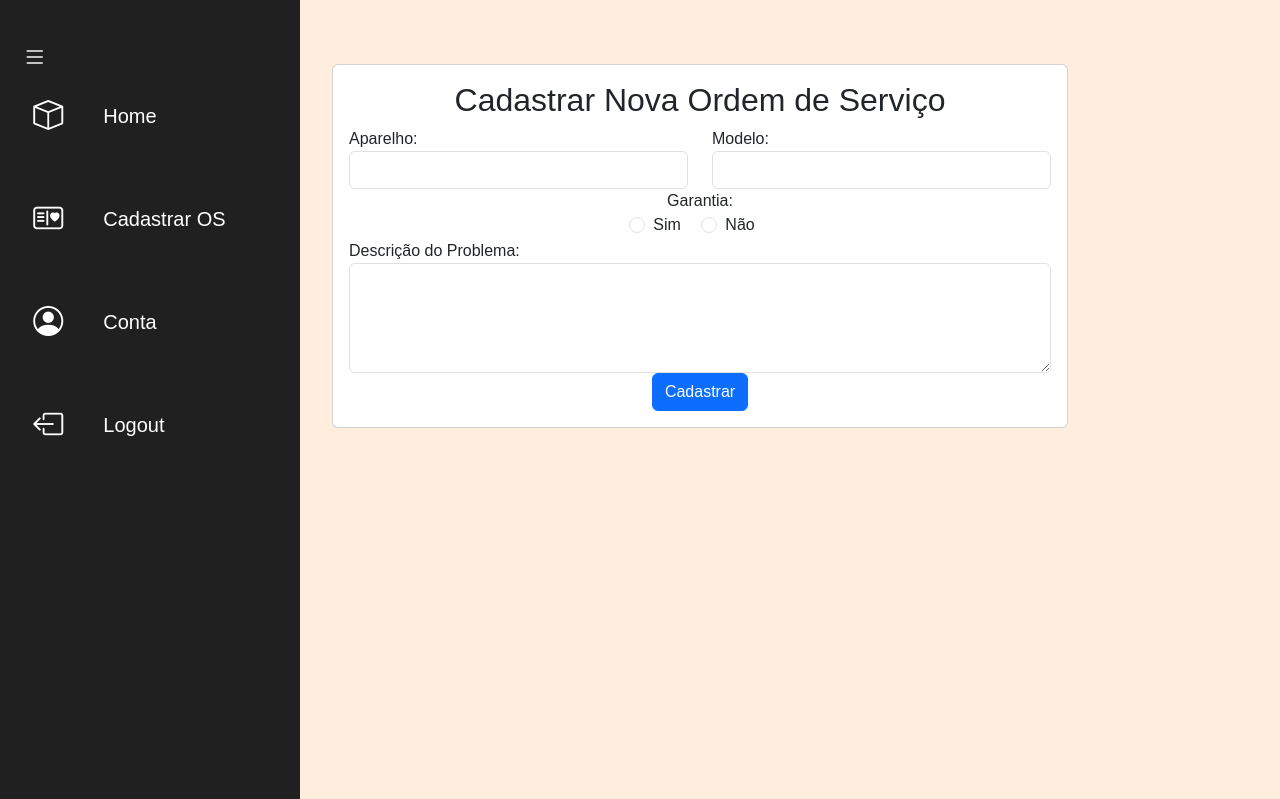
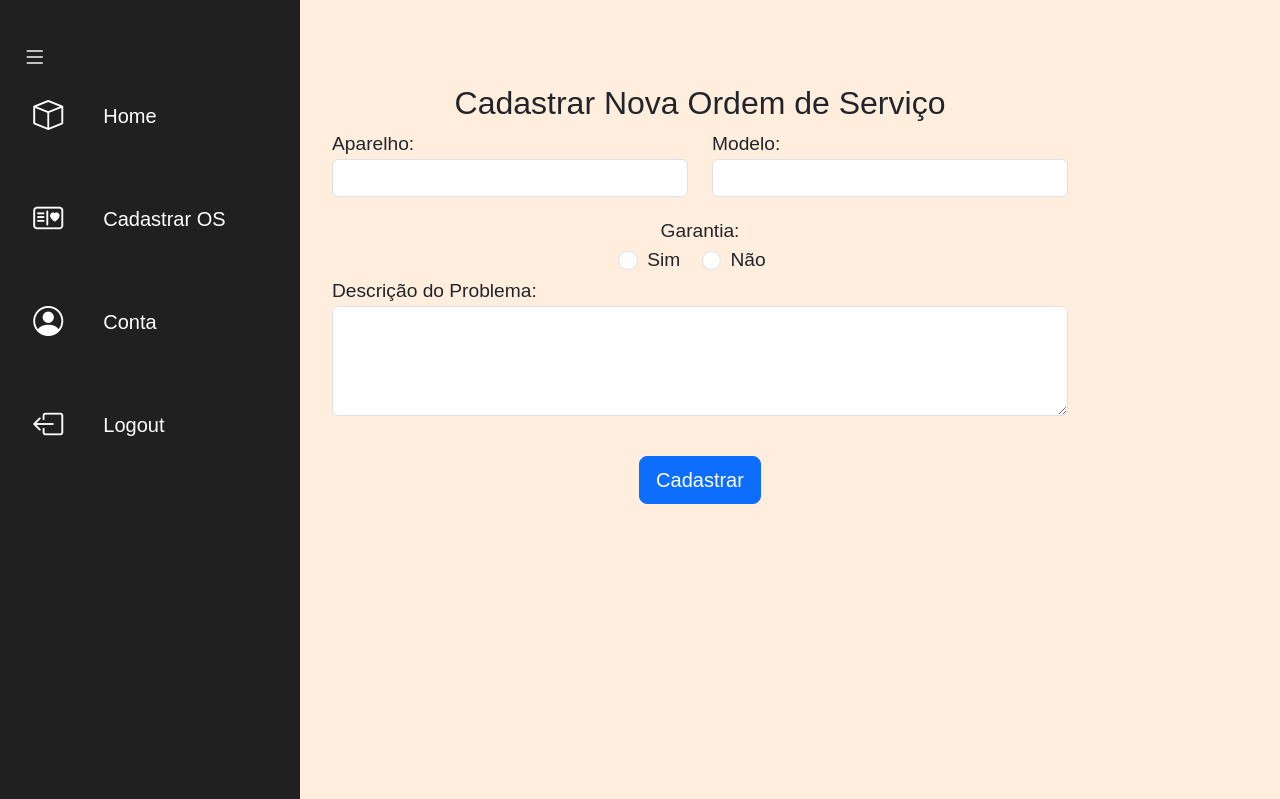
Before and after one commit to majupeixoto/cafe_projeto, a Django app: template Projeto/apps/templates/apps/cadastrar_os_cliente.html in a window 1280 px wide. Shown: the top 799 px of the page. Run offline with Django 5.2, Linux system fonts and the light colour scheme; the template is opened without the code that fills it, so the values that code supplies are empty; parts of the project's set-up code (start-up, migrations or seed data) failed here and were passed over.

Commit message:
ajeitando cadastrar_os_cliente

```diff
--- a/Projeto/apps/templates/apps/cadastrar_os_cliente.html
+++ b/Projeto/apps/templates/apps/cadastrar_os_cliente.html
@@ -4,9 +4,7 @@
     <div class="container mt-4">
         <div class="row justify-content-center">
             <div class="col-md-8">
-                <div class="card">
-                    <div class="card-body">
-                        <h2 class="card-title text-center">Cadastrar Nova Ordem de Serviço</h2>
+                <h2 class="text-center">Cadastrar Nova Ordem de Serviço</h2>
 
                 <form method="post">
                     {% csrf_token %}
@@ -42,16 +40,14 @@
 
                     <div class="form-group">
                         <label for="descricao_problema">Descrição do Problema:</label>
-                                <textarea class="form-control" id="descricao_problema" name="descricao_problema" rows="4" required></textarea>
+                        <textarea type="text" class="form-control" id="descricao_problema" name="descricao_problema" rows="4" required></textarea>
                     </div>
 
                     <div class="text-center">
-                                <button type="submit" class="btn btn-primary btn-block">Cadastrar</button>
+                        <button type="button" class="btn btn-primary btn-lg">Cadastrar</button>
                     </div>
                 </form>
             </div>
         </div>
     </div>
-        </div>
-    </div>
 {% endblock %}
--- a/Projeto/static/global/css/style.css
+++ b/Projeto/static/global/css/style.css
@@ -86,3 +86,13 @@ ul li.item-menu a .icon > i {
     margin-left: auto;
     margin-right: auto;
 }
+
+.btn-lg,
+.text-center{
+    margin-top: 20px;
+}
+
+.h2 text-center,
+.form-group{
+    font-size: larger;
+}
```
Also changed, not shown: Projeto/db.sqlite3. Lines whose indentation alone changed are shown as unchanged.
